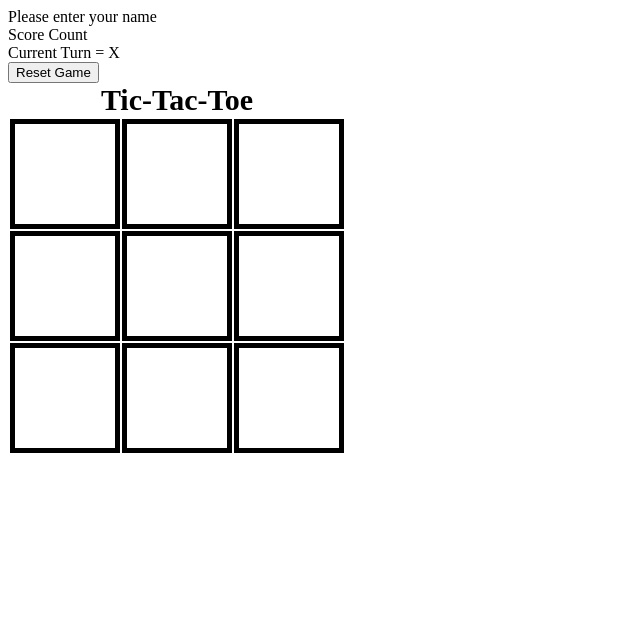
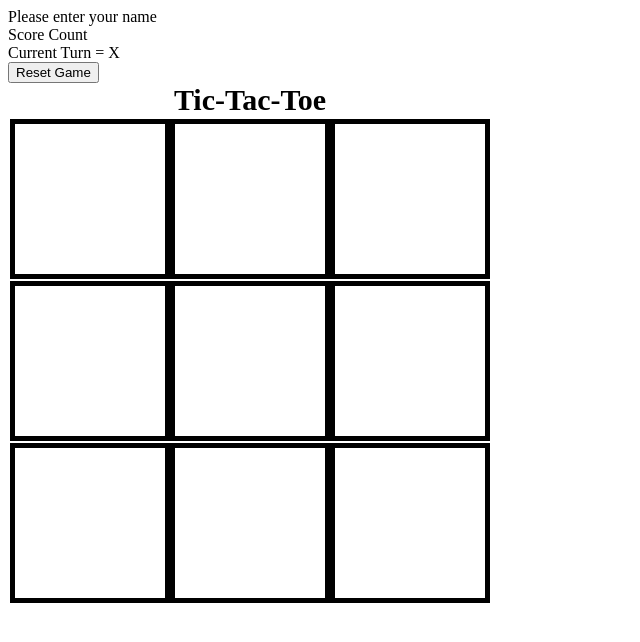
Before and after one commit to zinoki/mini-apps, a plain HTML site: page challenge_1/index.html in a window 1280 px wide. Shown: the whole page, without its empty margins (0-640 px from the left). Drawn offline with Linux system fonts and the light colour scheme.

Commit message:
fixed styling to not change every click

```diff
--- a/challenge_1/index.html
+++ b/challenge_1/index.html
@@ -5,13 +5,16 @@
         td {
             padding: 50px 50px;
             border: 5px solid;
+            width: 50px;
+            height: 50px;
         }
         caption {
             font-size: 30px;
             font-weight: bold;
         }
         #square_0, #square_1, #square_2, #square_3, #square_4, #square_5, #square_6, #square_7, #square_8 {
-            font-size: 50px;
+            font-size: 60px;
+            float: left;
         }
         </style>
     </head>
```
